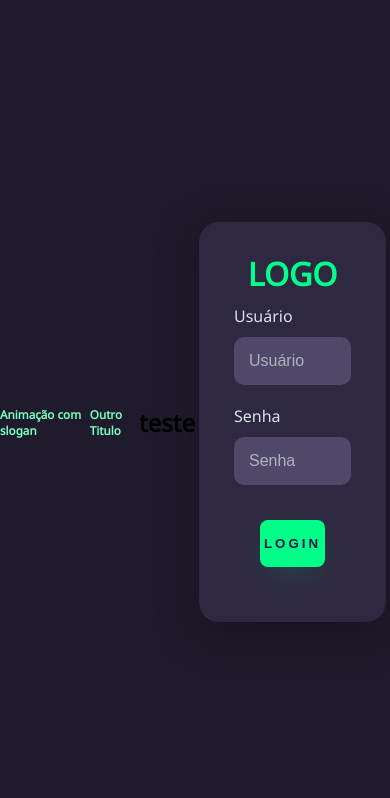
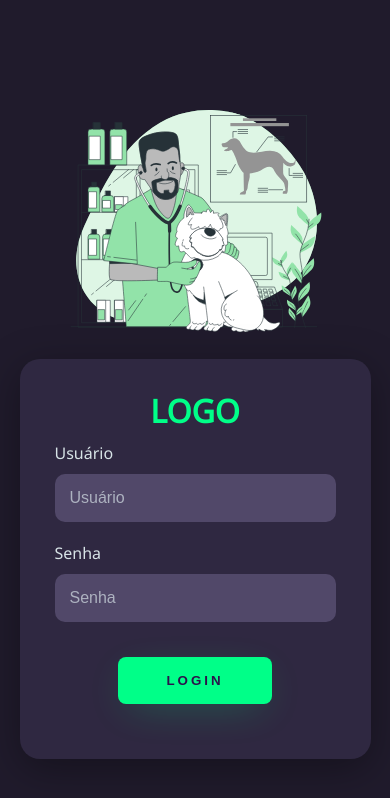
Before and after one commit to Guimoouraa/TeladeLogin, a plain HTML site: page index.html in a window 390 px wide. Drawn offline with Linux system fonts and the light colour scheme.

Commit message:
Projeto "finalizado"

```diff
--- a/CSS/style.css
+++ b/CSS/style.css
@@ -3,6 +3,10 @@
 body {
     margin: 0;
     font-family: 'Noto Sans', sans-serif;
+}
+
+body * {
+    box-sizing: border-box;
 }
 
 .main-login{
@@ -20,14 +24,14 @@ body {
     display: flex;
     justify-content: center;
     align-items: center;
-    flex-direction: colum;
+    flex-direction: column;
 }
 
 .left-login > h1 {
     font-size: 3vw;
     color: #77ffc0;
 }
-.left-login-image {
+.left-login-image{
     width: 35vw;
 }
 
@@ -108,3 +112,36 @@ body {
     cursor: pointer;
     box-shadow: 0px 10px 40px -12px #00ff8052;
 }
+
+@media only screen and (max-width: 950px){
+    .card-login{
+        width: 85%;
+    }
+}
+
+@media only screen and (max-width: 600px){
+    .main-login{
+        flex-direction: column;
+    }
+    .left-login > h1{
+        display: none;
+    }
+
+    .left-login {
+        width: 100%;
+        height: auto;
+    }
+
+    .right-login {
+        width: 100%;
+        height: auto;
+    }
+
+    .left-login-image{
+        width: 70vw;
+    }
+
+    .card-login{
+        width: 90%;
+    }
+}
--- a/index.html
+++ b/index.html
@@ -10,9 +10,8 @@
 <body>
     <div class="main-login">
         <div class="left-login">
-            <h1>Animação com slogan</h1>
-            <h1>Outro Titulo</h1>
-            <h2>teste</h2>
+            <h1>Sempre pensando<br> no cuidado com animal</h1>
+            <img src="/img/veterinaria.svg" class="left-login-image" alt="Clinica Veterinária">
         </div>
         <div class="right-login">
             <div class="card-login">
```
Also changed, not shown: img/Veterinary.gif (added), img/veterinaria.svg (added).
